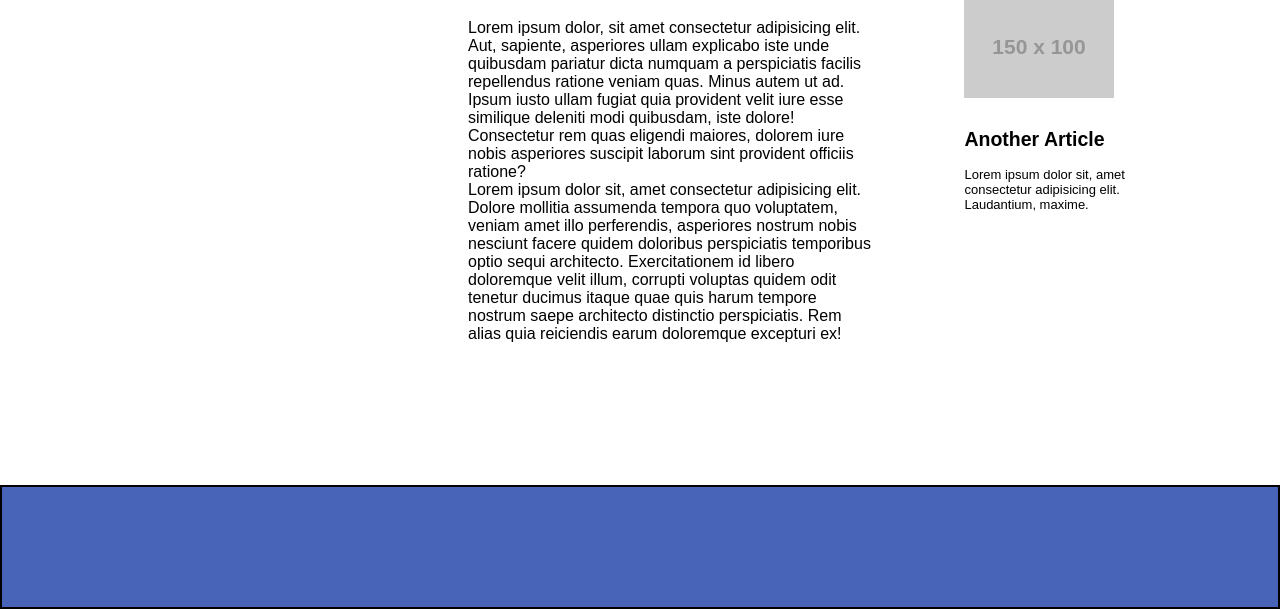
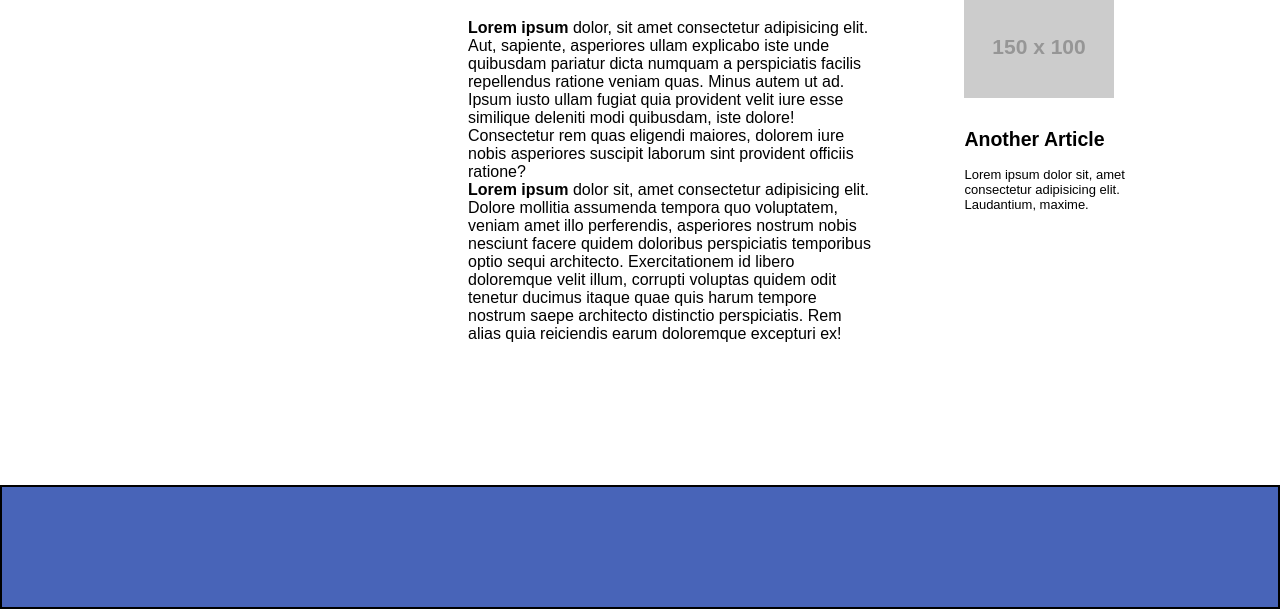
Before and after one commit to joe-r-davis/-day2, a plain HTML site: page index.html in a window 1280 px wide. Shown: the part 191-800 px from the top of the page. Drawn offline with Linux system fonts and the light colour scheme; placeholder pictures from the web are drawn by us.

Commit message:
once more

```diff
--- a/index.html
+++ b/index.html
@@ -18,12 +18,12 @@
 
             <div class="article inb">
                 <div class="headline">Why Designers are important!</div>
-                <div class="body-copy">Lorem ipsum dolor, sit amet consectetur adipisicing elit. Aut, sapiente, asperiores ullam explicabo iste
+                <div class="body-copy"><strong>Lorem ipsum</strong> dolor, sit amet consectetur adipisicing elit. Aut, sapiente, asperiores ullam explicabo iste
                     unde quibusdam pariatur dicta numquam a perspiciatis facilis repellendus ratione veniam quas. Minus autem
                     ut ad. Ipsum iusto ullam fugiat quia provident velit iure esse similique deleniti modi quibusdam, iste
                     dolore! Consectetur rem quas eligendi maiores, dolorem iure nobis asperiores suscipit laborum sint provident
                     officiis ratione?</div>
-                <div class="body-copy">Lorem ipsum dolor sit, amet consectetur adipisicing elit. Dolore mollitia assumenda tempora quo voluptatem,
+                <div class="body-copy"><strong>Lorem ipsum</strong> dolor sit, amet consectetur adipisicing elit. Dolore mollitia assumenda tempora quo voluptatem,
                     veniam amet illo perferendis, asperiores nostrum nobis nesciunt facere quidem doloribus perspiciatis
                     temporibus optio sequi architecto. Exercitationem id libero doloremque velit illum, corrupti voluptas
                     quidem odit tenetur ducimus itaque quae quis harum tempore nostrum saepe architecto distinctio perspiciatis.
```
